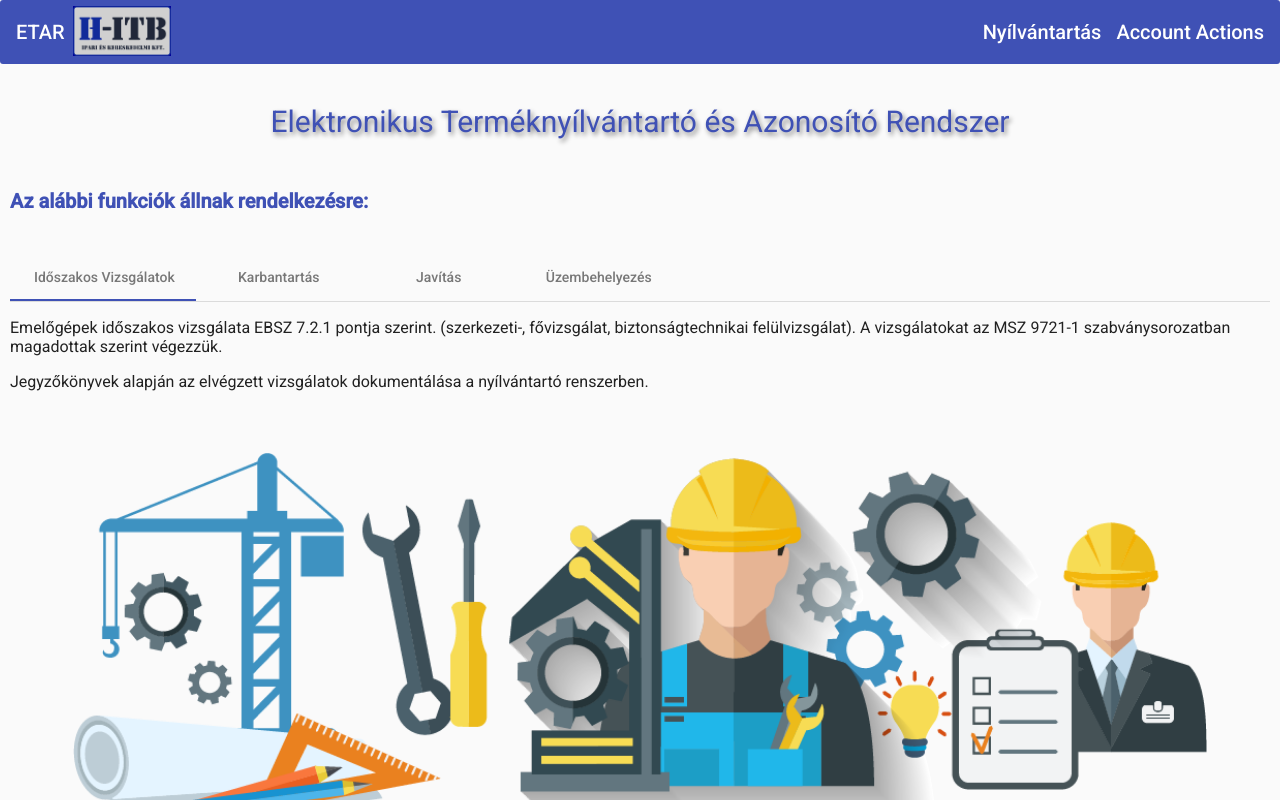
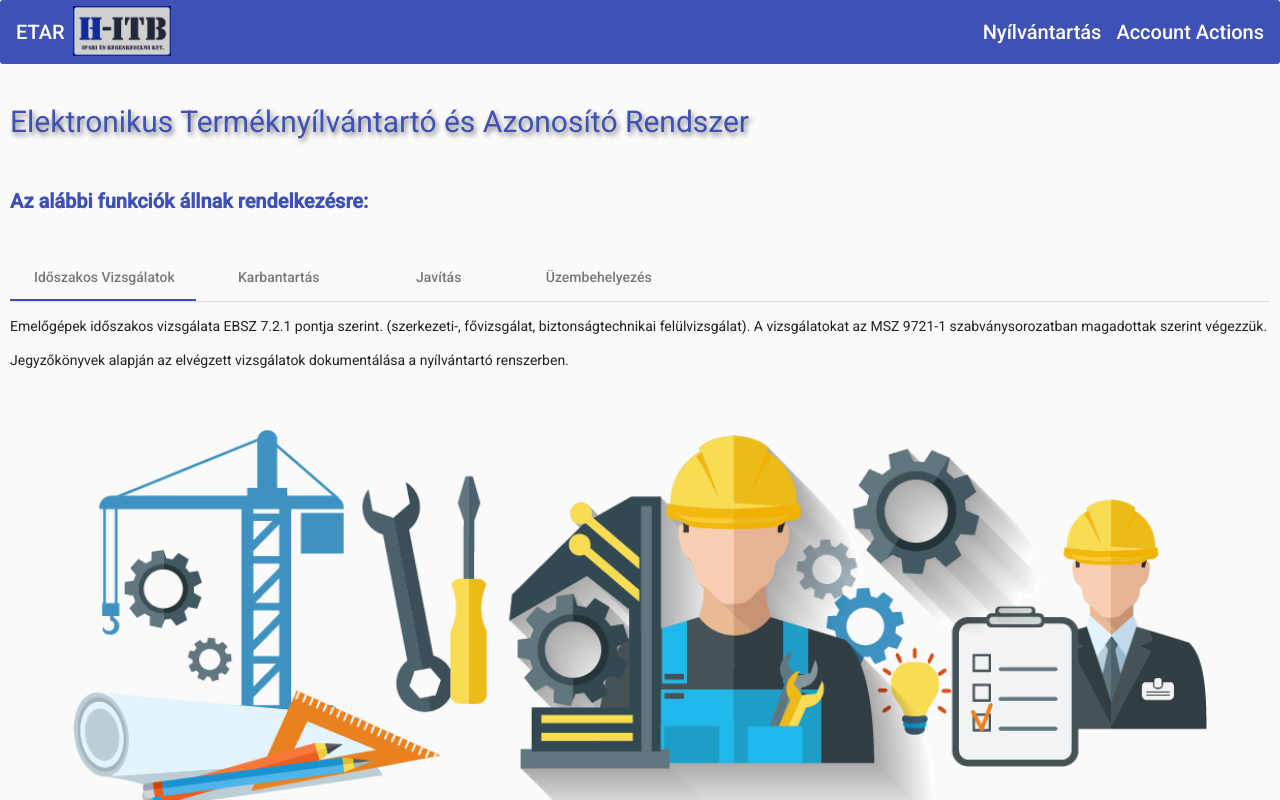
Before and after one commit to cohun/inspection2, an Angular app: page /home in a window 1280 px wide. Built offline with nearby package versions, Linux system fonts and the light colour scheme.

Commit message:
Do some styling

```diff
--- a/src/app/home/home.component.css
+++ b/src/app/home/home.component.css
@@ -13,3 +13,7 @@ section div + p {
 .img {
   width: 100%;
 }
+.pos {
+
+  text-align: center;
+}
--- a/src/app/home/home.component.html
+++ b/src/app/home/home.component.html
@@ -1,41 +1,41 @@
 <section fxLayout="column wrap">
-  <div fxFlexAlign="center">
+  <div fxFlexAlign="start" fxFlex="50">
     <p>Elektronikus Terméknyílvántartó és Azonosító Rendszer</p>
   </div>
     <p>Az alábbi funkciók állnak rendelkezésre:</p>
 
-  <mat-tab-group>
+  <mat-tab-group style="max-width: 99vw;">
     <mat-tab label="Időszakos Vizsgálatok">
-      <p>
+      <p class="mat-typography">
       Emelőgépek időszakos vizsgálata EBSZ 7.2.1 pontja szerint.
       (szerkezeti-, fővizsgálat, biztonságtechnikai felülvizsgálat).
       A vizsgálatokat az MSZ 9721-1 szabványsorozatban magadottak szerint végezzük.
       </p>
-      <p>
+      <p class="mat-typography">
       Jegyzőkönyvek alapján az elvégzett vizsgálatok dokumentálása a nyílvántartó renszerben.
       </p>
     </mat-tab>
     <mat-tab label="Karbantartás">
-      <p>
+      <p class="mat-typography">
       Az emelőgép használati utasítása előírásai szerinti ellenőrzések, beállítások, kenések elvégzése.
       </p>
-      <p>
+      <p class="mat-typography">
         Karbantartási munkalap alapján karbantartás dokumentálása a nyílvántartó rendszerben.
       </p>
     </mat-tab>
     <mat-tab label="Javítás">
-      <p>
+      <p class="mat-typography">
         Az emelőgép biztonságos, üzemkész állapotának helyreállítása.
       </p>
-      <p>
+      <p class="mat-typography">
         Javítási munkalap alapján javítás dokumentálása a nyílvántartó rendszerben.
       </p>
     </mat-tab>
     <mat-tab label="Üzembehelyezés">
-      <p>
+      <p class="mat-typography">
       Első üzembehelyezést megelőző üzemszerű alkalmasság- és működőképesség ellenőrzése MSZ 6726-1:2011 szerint.
       </p>
-      <p>
+      <p class="mat-typography">
         Emelőgép nyílvántartásba vétele.
       </p>
     </mat-tab>
--- a/src/app/layout/layout.component.css
+++ b/src/app/layout/layout.component.css
@@ -3,4 +3,5 @@
     }
 .flex-wrapper {
     height: 100%;
+    max-width: 100vw;
     }
```
